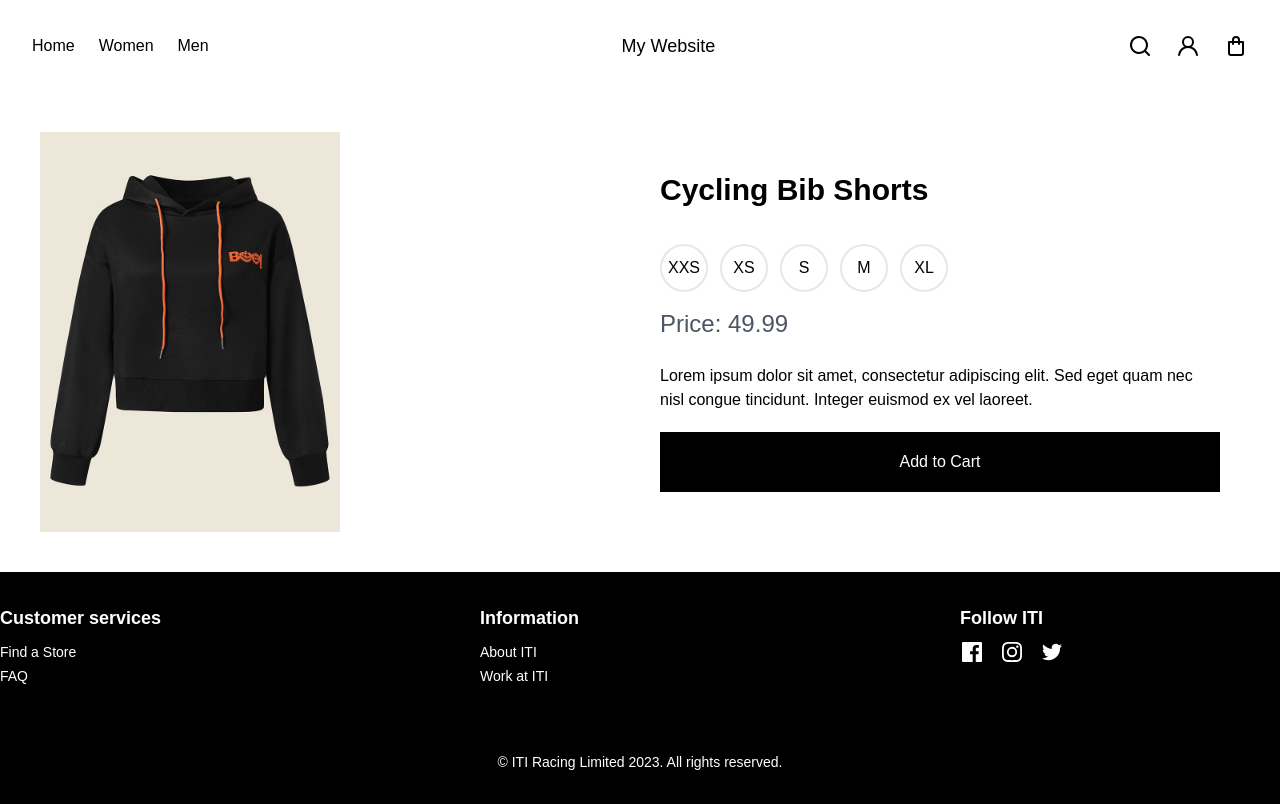
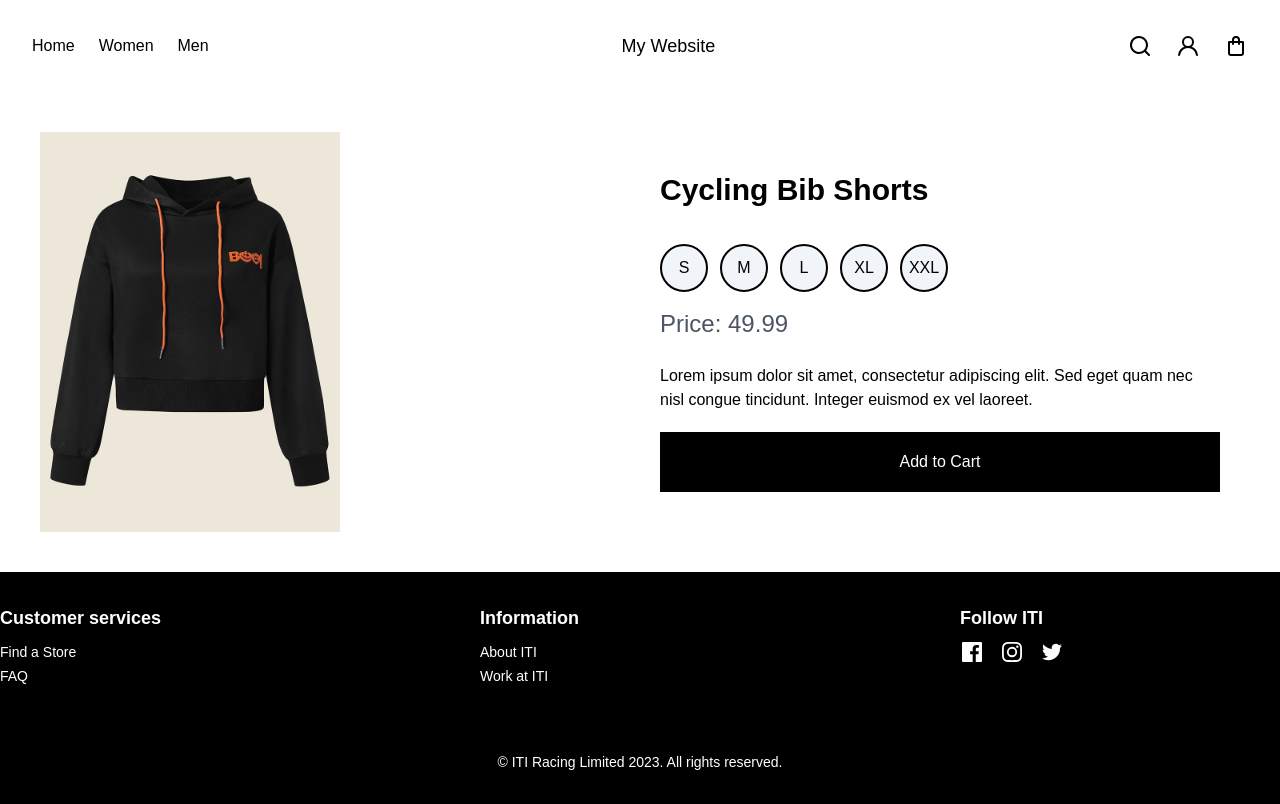
Before and after one commit to Ahmed-Elgendy25/Clothes-Store, a React (Create React App) app: page /Women/0 in a window 1280 px wide. Built offline with nearby package versions, Linux system fonts and the light colour scheme; a web font is replaced by a local one.

Commit message:
detailsCart + details sizes
detailsCart & details sizes are handled.

```diff
--- a/src/pages/MenDetails.js
+++ b/src/pages/MenDetails.js
@@ -1,13 +1,30 @@
-import React, { useState, useEffect } from "react";
+import React, { useState, useEffect, useContext } from "react";
 import { useParams } from "react-router-dom";
 import Navbar from "../components/Navbar";
 import Footer from "../components/Footer";
 import ScrollTopButton from "../components/ScrollToTopButton";
-import { initialProducts } from "../components/MenProducts";
+import { initialProducts } from "../components/WomenProducts";
+import { CartContext } from "../context/cart.js";
+import { notifySuccess } from "../components/notification";
+import CartComponent from "../components/CartComponent";
 
-export default function MenDetails() {
+export default function WomenDetails() {
   const { id } = useParams();
   const productDetails = initialProducts[id] || {};
+  const { addToCart } = useContext(CartContext);
+
+  const [selectedSize, setSelectedSize] = useState(null);
+
+  const handleSizeClick = (size) => {
+    setSelectedSize(size);
+  };
+
+  const handleAddToCartClick = () => {
+    if (selectedSize) {
+      addToCart(productDetails, selectedSize);
+      notifySuccess("Added to cart successfully");
+    }
+  };
 
   return (
     <>
@@ -26,21 +43,56 @@ export default function MenDetails() {
               {productDetails.title}
             </h1>
             <div className="flex space-x-3 pt-5 items-center">
-              <span className="hover:bg-black hover:text-slate-100 rounded-full border-2 w-12 h-12 flex items-center justify-center">
-                XXS
-              </span>
-              <span className="hover:bg-black hover:text-slate-100 rounded-full border-2 w-12 h-12 flex items-center justify-center">
-                XS
-              </span>
-              <span className="hover:bg-black hover:text-slate-100 rounded-full border-2 w-12 h-12 flex items-center justify-center">
+              <button
+                onClick={() => handleSizeClick("S")}
+                className={`${
+                  selectedSize === "S"
+                    ? "bg-black text-slate-100"
+                    : "bg-slate-100 hover:bg-black hover:text-slate-100"
+                } rounded-full border-2 border-black w-12 h-12 flex items-center justify-center`}
+              >
                 S
-              </span>
-              <span className="hover:bg-black hover:text-slate-100 rounded-full border-2 w-12 h-12 flex items-center justify-center">
+              </button>
+              <button
+                onClick={() => handleSizeClick("M")}
+                className={`${
+                  selectedSize === "M"
+                    ? "bg-black text-slate-100"
+                    : "bg-slate-100 hover:bg-black hover:text-slate-100"
+                } rounded-full border-2 border-black w-12 h-12 flex items-center justify-center`}
+              >
                 M
-              </span>
-              <span className="hover:bg-black hover:text-slate-100 rounded-full border-2 w-12 h-12 flex items-center justify-center">
+              </button>
+              <button
+                onClick={() => handleSizeClick("L")}
+                className={`${
+                  selectedSize === "L"
+                    ? "bg-black text-slate-100"
+                    : "bg-slate-100 hover:bg-black hover:text-slate-100"
+                } rounded-full border-2 border-black w-12 h-12 flex items-center justify-center`}
+              >
+                L
+              </button>
+              <button
+                onClick={() => handleSizeClick("XL")}
+                className={`${
+                  selectedSize === "XL"
+                    ? "bg-black text-slate-100"
+                    : "bg-slate-100 hover:bg-black hover:text-slate-100"
+                } rounded-full border-2 border-black w-12 h-12 flex items-center justify-center`}
+              >
                 XL
-              </span>
+              </button>
+              <button
+                onClick={() => handleSizeClick("XXL")}
+                className={`${
+                  selectedSize === "XXL"
+                    ? "bg-black text-slate-100"
+                    : "bg-slate-100 hover:bg-black hover:text-slate-100"
+                } rounded-full border-2 border-black w-12 h-12 flex items-center justify-center`}
+              >
+                XXL
+              </button>
             </div>
             <p className="text-gray-600 pt-4 text-2xl">
               Price: {productDetails.price}
@@ -49,7 +101,10 @@ export default function MenDetails() {
               Lorem ipsum dolor sit amet, consectetur adipiscing elit. Sed eget
               quam nec nisl congue tincidunt. Integer euismod ex vel laoreet.
             </p>
-            <button className="w-full p-4 border-2 border-black text-white bg-black">
+            <button
+              className="w-full p-4 border-2 border-black text-white bg-black"
+              onClick={handleAddToCartClick}
+            >
               Add to Cart
             </button>
           </div>
@@ -57,6 +112,7 @@ export default function MenDetails() {
       </div>
 
       <ScrollTopButton />
+      <CartComponent />
       <Footer />
     </>
   );
--- a/src/pages/WomenDetails.js
+++ b/src/pages/WomenDetails.js
@@ -1,13 +1,30 @@
-import React, { useState, useEffect } from "react";
+import React, { useState, useEffect, useContext } from "react";
 import { useParams } from "react-router-dom";
 import Navbar from "../components/Navbar";
 import Footer from "../components/Footer";
 import ScrollTopButton from "../components/ScrollToTopButton";
 import { initialProducts } from "../components/WomenProducts";
+import { CartContext } from "../context/cart.js";
+import { notifySuccess } from "../components/notification";
+import CartComponent from "../components/CartComponent";
 
 export default function WomenDetails() {
   const { id } = useParams();
   const productDetails = initialProducts[id] || {};
+  const { addToCart } = useContext(CartContext);
+
+  const [selectedSize, setSelectedSize] = useState(null);
+
+  const handleSizeClick = (size) => {
+    setSelectedSize(size);
+  };
+
+  const handleAddToCartClick = () => {
+    if (selectedSize) {
+      addToCart(productDetails, selectedSize);
+      notifySuccess("Added to cart successfully");
+    }
+  };
 
   return (
     <>
@@ -26,21 +43,56 @@ export default function WomenDetails() {
               {productDetails.title}
             </h1>
             <div className="flex space-x-3 pt-5 items-center">
-              <span className="hover:bg-black hover:text-slate-100 rounded-full border-2 w-12 h-12 flex items-center justify-center">
-                XXS
-              </span>
-              <span className="hover:bg-black hover:text-slate-100 rounded-full border-2 w-12 h-12 flex items-center justify-center">
-                XS
-              </span>
-              <span className="hover:bg-black hover:text-slate-100 rounded-full border-2 w-12 h-12 flex items-center justify-center">
+              <button
+                onClick={() => handleSizeClick("S")}
+                className={`${
+                  selectedSize === "S"
+                    ? "bg-black text-slate-100"
+                    : "bg-slate-100 hover:bg-black hover:text-slate-100"
+                } rounded-full border-2 border-black w-12 h-12 flex items-center justify-center`}
+              >
                 S
-              </span>
-              <span className="hover:bg-black hover:text-slate-100 rounded-full border-2 w-12 h-12 flex items-center justify-center">
+              </button>
+              <button
+                onClick={() => handleSizeClick("M")}
+                className={`${
+                  selectedSize === "M"
+                    ? "bg-black text-slate-100"
+                    : "bg-slate-100 hover:bg-black hover:text-slate-100"
+                } rounded-full border-2 border-black w-12 h-12 flex items-center justify-center`}
+              >
                 M
-              </span>
-              <span className="hover:bg-black hover:text-slate-100 rounded-full border-2 w-12 h-12 flex items-center justify-center">
+              </button>
+              <button
+                onClick={() => handleSizeClick("L")}
+                className={`${
+                  selectedSize === "L"
+                    ? "bg-black text-slate-100"
+                    : "bg-slate-100 hover:bg-black hover:text-slate-100"
+                } rounded-full border-2 border-black w-12 h-12 flex items-center justify-center`}
+              >
+                L
+              </button>
+              <button
+                onClick={() => handleSizeClick("XL")}
+                className={`${
+                  selectedSize === "XL"
+                    ? "bg-black text-slate-100"
+                    : "bg-slate-100 hover:bg-black hover:text-slate-100"
+                } rounded-full border-2 border-black w-12 h-12 flex items-center justify-center`}
+              >
                 XL
-              </span>
+              </button>
+              <button
+                onClick={() => handleSizeClick("XXL")}
+                className={`${
+                  selectedSize === "XXL"
+                    ? "bg-black text-slate-100"
+                    : "bg-slate-100 hover:bg-black hover:text-slate-100"
+                } rounded-full border-2 border-black w-12 h-12 flex items-center justify-center`}
+              >
+                XXL
+              </button>
             </div>
             <p className="text-gray-600 pt-4 text-2xl">
               Price: {productDetails.price}
@@ -49,7 +101,10 @@ export default function WomenDetails() {
               Lorem ipsum dolor sit amet, consectetur adipiscing elit. Sed eget
               quam nec nisl congue tincidunt. Integer euismod ex vel laoreet.
             </p>
-            <button className="w-full p-4 border-2 border-black text-white bg-black">
+            <button
+              className="w-full p-4 border-2 border-black text-white bg-black"
+              onClick={handleAddToCartClick}
+            >
               Add to Cart
             </button>
           </div>
@@ -57,6 +112,7 @@ export default function WomenDetails() {
       </div>
 
       <ScrollTopButton />
+      <CartComponent />
       <Footer />
     </>
   );
```
